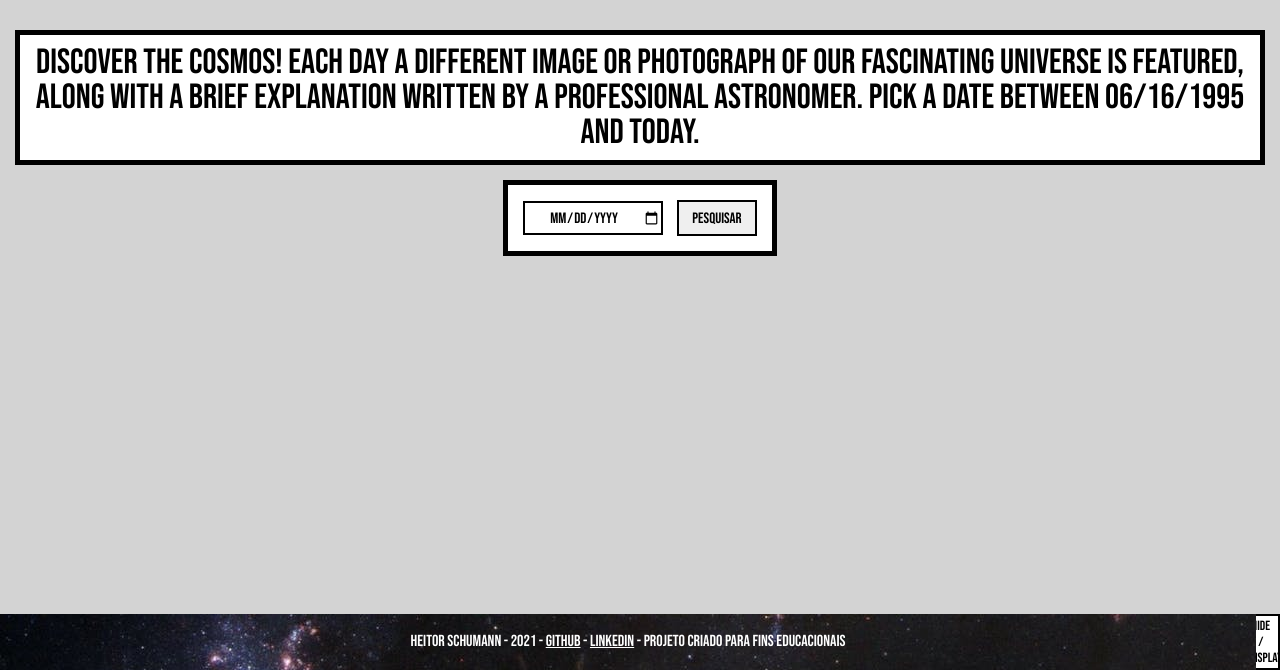
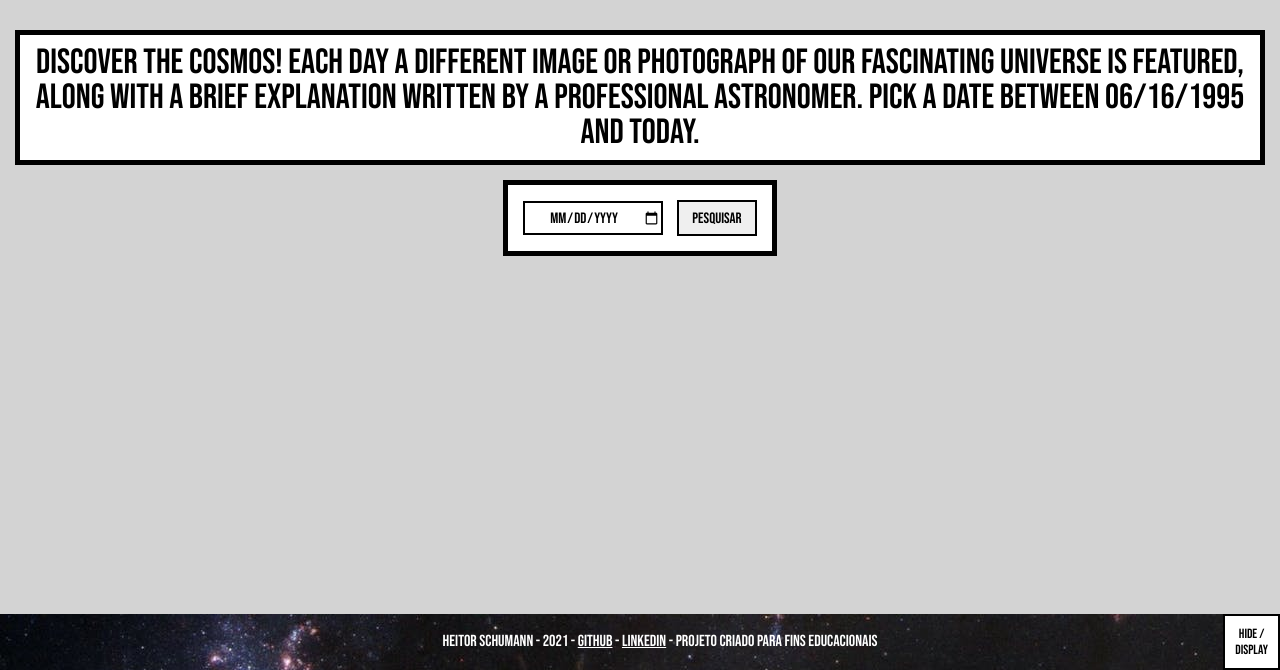
Before and after one commit to heitorschumann/Projeto-Sprint-APOD, a plain HTML site: page index.html in a window 1280 px wide. Shown: the part 130-800 px from the top of the page. Drawn offline with nearby package versions, Linux system fonts and the light colour scheme.

Commit message:
increased button padding, footer uses all width available

```diff
--- a/estilos/style.css
+++ b/estilos/style.css
@@ -138,21 +138,10 @@ label{
     display: none;
 }
 
-#footerBtn{
-    background-color: white;
-    font-family: 'Bebas Neue', cursive;
-    border: 2px solid black;
-    position:fixed;
-    right: 0;
-    bottom: 0px;
-    height: 56px;
-    width: 3vw;
-}
-
 footer{
     background-image: url(../img/sky-space-dark-galaxy.jpg);
     margin-top: 80px;
-    width: 95vw;
+    width: 100vw;
     height: fit-content;
     padding: 20px;
     color: white;
@@ -168,3 +157,15 @@ footer a{
     color: white;
     font-family: 'Bebas Neue', cursive;
 }
+
+#footerBtn{
+    background-color: white;
+    font-family: 'Bebas Neue', cursive;
+    border: 2px solid black;
+    position:fixed;
+    right: 0;
+    bottom: 0px;
+    height: 56px;
+    padding: 10px;
+    width: fit-content;
+}
--- a/index.html
+++ b/index.html
@@ -36,16 +36,14 @@
             <p id="credits">
             </p>
         </div>
-        <button id="footerBtn">hide /<br>
-            display</button>
-        <br>
-        <br>
-        <br>
-        <br>
-        <br>
+
+        <br><br><br><br><br>
+
         <footer id="footer" >
              Heitor Schumann - 2021 - <a href="https://github.com/heitorschumann" target="_blank">GitHub</a> - <a href="https://www.linkedin.com/in/heitorschumann/" target="_blank">LinkedIn</a> - Projeto criado para fins educacionais
         </footer>
+
+        <button id="footerBtn">hide /<br>display</button>
     </main>
     <script
 			  src="https://code.jquery.com/jquery-3.6.0.min.js"
```
